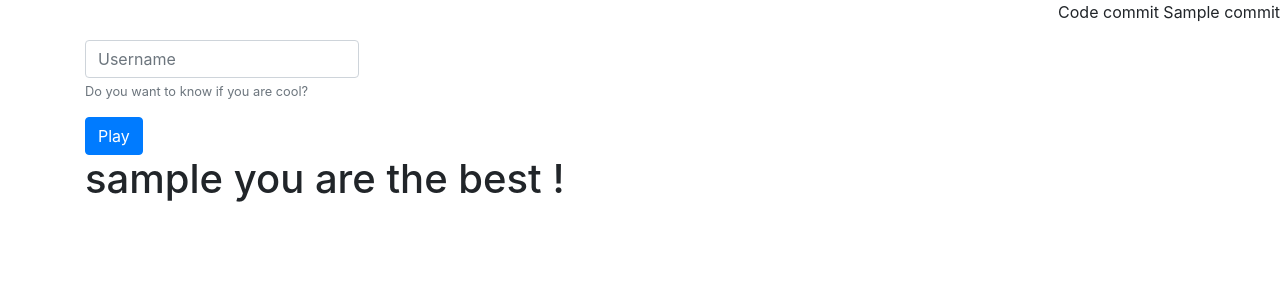
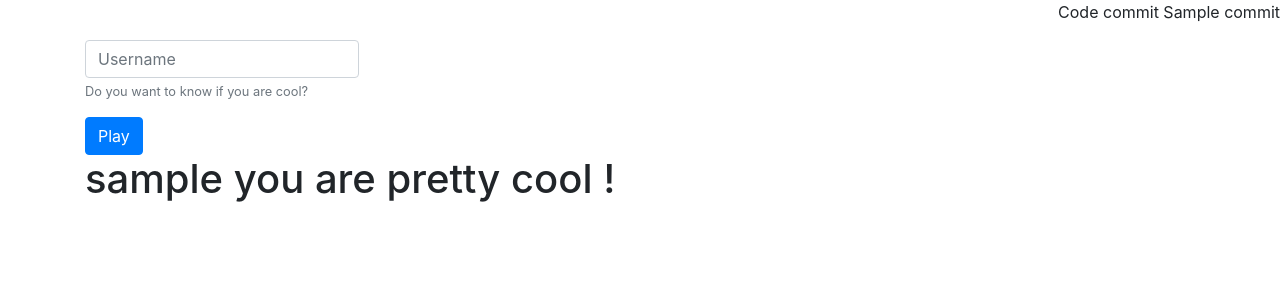
Before and after one commit to presentationslides/argocdsourcecode, a Flask app: template templates/index.html in a window 1280 px wide. Shown: the top 300 px of the page. Run offline with Flask 2, Linux system fonts and the light colour scheme; the template is opened without the code that fills it: most values are stand-ins (such as "Sample title", 1, 10 or a date in 2020); some libraries are stand-ins or nearby versions.

Commit message:
Update cool message

```diff
--- a/templates/index.html
+++ b/templates/index.html
@@ -30,7 +30,7 @@
         </div>
         {% if username %}
         <div class="d-flex justify">
-            <h1> {{ username }} you are the best !</h1>
+            <h1> {{ username }} you are pretty cool !</h1>
         </div>
 
         {% endif %}
```
